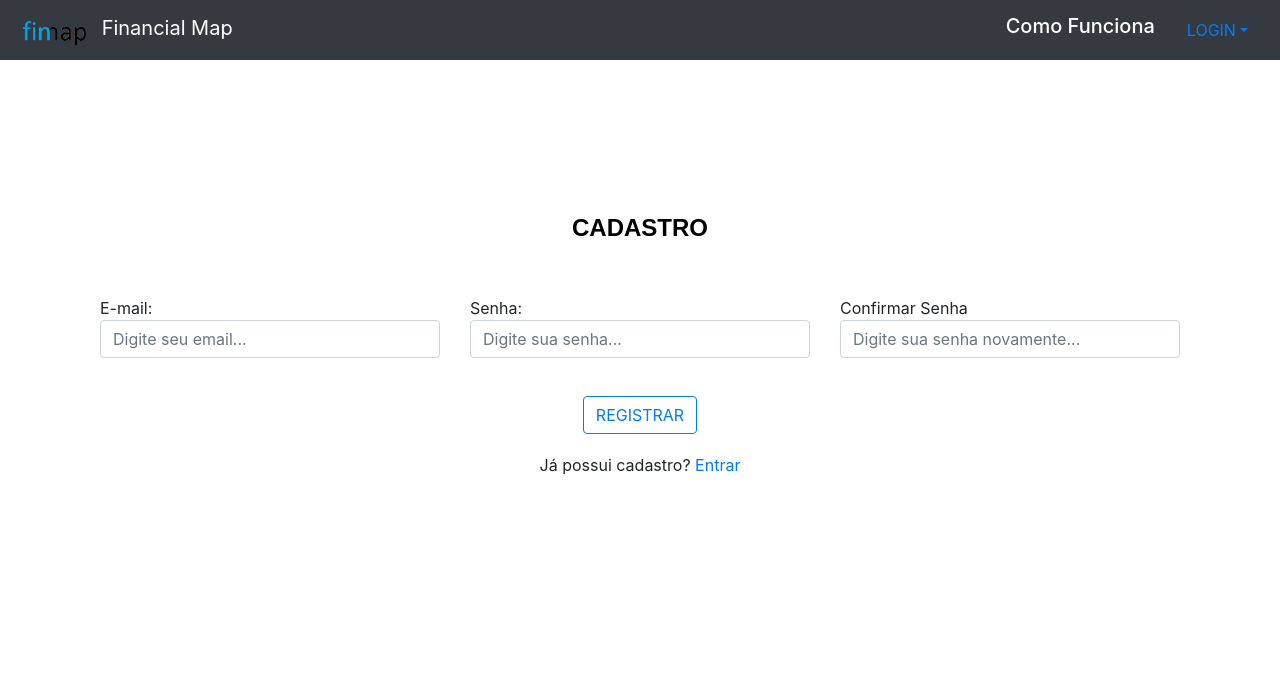
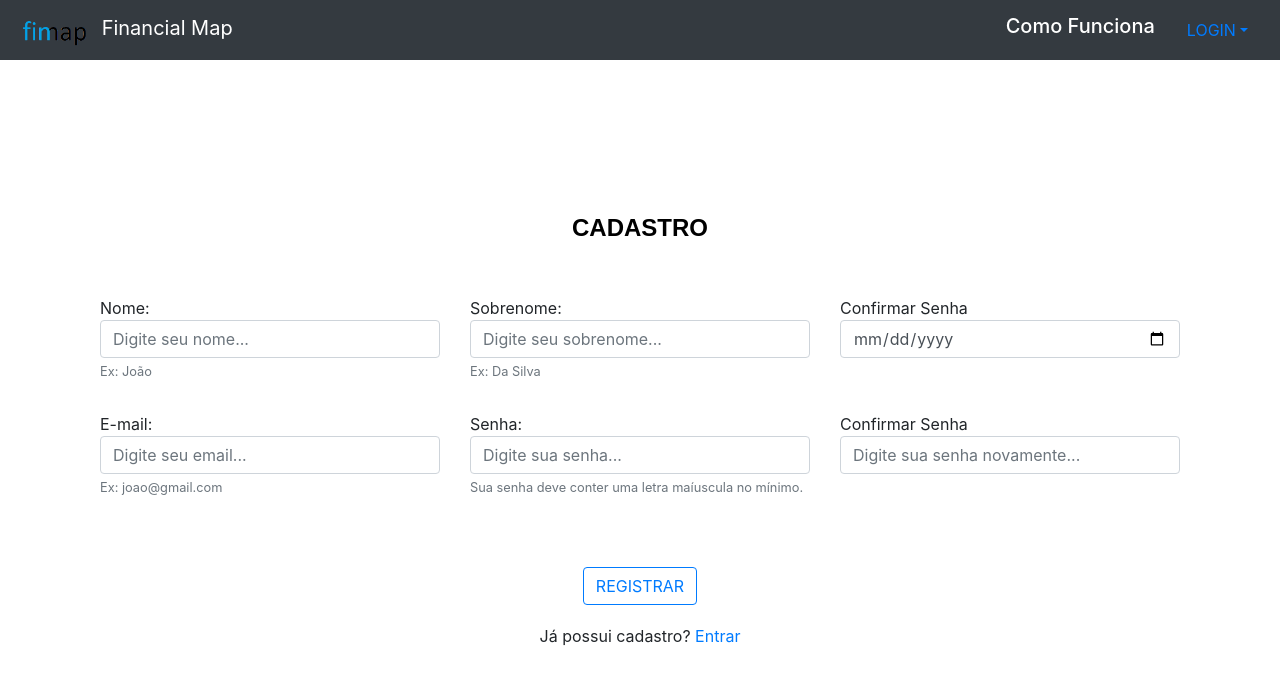
Before and after one commit to VitorHSR/finmap-frontend, a Vue app in the folder Projeto/: page /cadastro in a window 1280 px wide. Shown: the top 684 px of the page. Built offline with nearby package versions, Linux system fonts and the light colour scheme.

Commit message:
Criada área de cadastro

```diff
--- a/Projeto/src/components/GeneralViews/Cadastro.vue
+++ b/Projeto/src/components/GeneralViews/Cadastro.vue
@@ -8,22 +8,55 @@
     <b>CADASTRO</b>
 </div>
 
+<form id="form1">
+  <div class="form-group row">
+
+    <div class="col-sm-4">
+      Nome:
+      <input type="text" class="form-control" id="nome" placeholder="Digite seu nome..." required>
+      <small id="ajudaNome" class="form-text text-muted">
+        Ex: João
+      </small>
+    </div>
+
+    <div class="col-sm-4">
+      Sobrenome:
+      <input type="text" class="form-control" id="sobrenome" placeholder="Digite seu sobrenome..." required>
+      <small id="ajudaSobrenome" class="form-text text-muted">
+        Ex: Da Silva
+      </small>
+    </div>
+
+    <div class="col-sm-4">
+      Confirmar Senha
+      <input type="date" class="form-control" id="data">
+    </div>
+
+  </div>
+</form>
+
 <form id="form2">
   <div class="form-group row">
 
     <div class="col-sm-4">
       E-mail:
-      <input type="email" class="form-control" id="email" placeholder="Digite seu email...">
+      <input type="email" class="form-control" id="email" placeholder="Digite seu email..." required>
+      <small id="ajudaEmail" class="form-text text-muted">
+        Ex: joao@gmail.com
+      </small>
     </div>
 
     <div class="col-sm-4">
       Senha:
-      <input type="password" class="form-control" id="senha" placeholder="Digite sua senha...">
+      <input type="password" class="form-control" id="senha" placeholder="Digite sua senha..." required>
+      <small id="ajudaSenha" class="form-text text-muted">
+        Sua senha deve conter uma letra maíuscula no mínimo.
+      </small>
     </div>
 
     <div class="col-sm-4">
       Confirmar Senha
-      <input type="password" class="form-control" id="senha" placeholder="Digite sua senha novamente...">
+      <input type="password" class="form-control" id="senha" placeholder="Digite sua senha novamente..." required>
     </div>
 
   </div>
@@ -73,9 +106,10 @@ import Header from '../Header/Header'
     text-align: center;
 }
 
-#form2 {
+#form1, #form2 {
     border-left: 100px solid;
     border-right: 100px solid;
+    border-bottom: 15px solid;
     border-color: white;
 }
 
```
